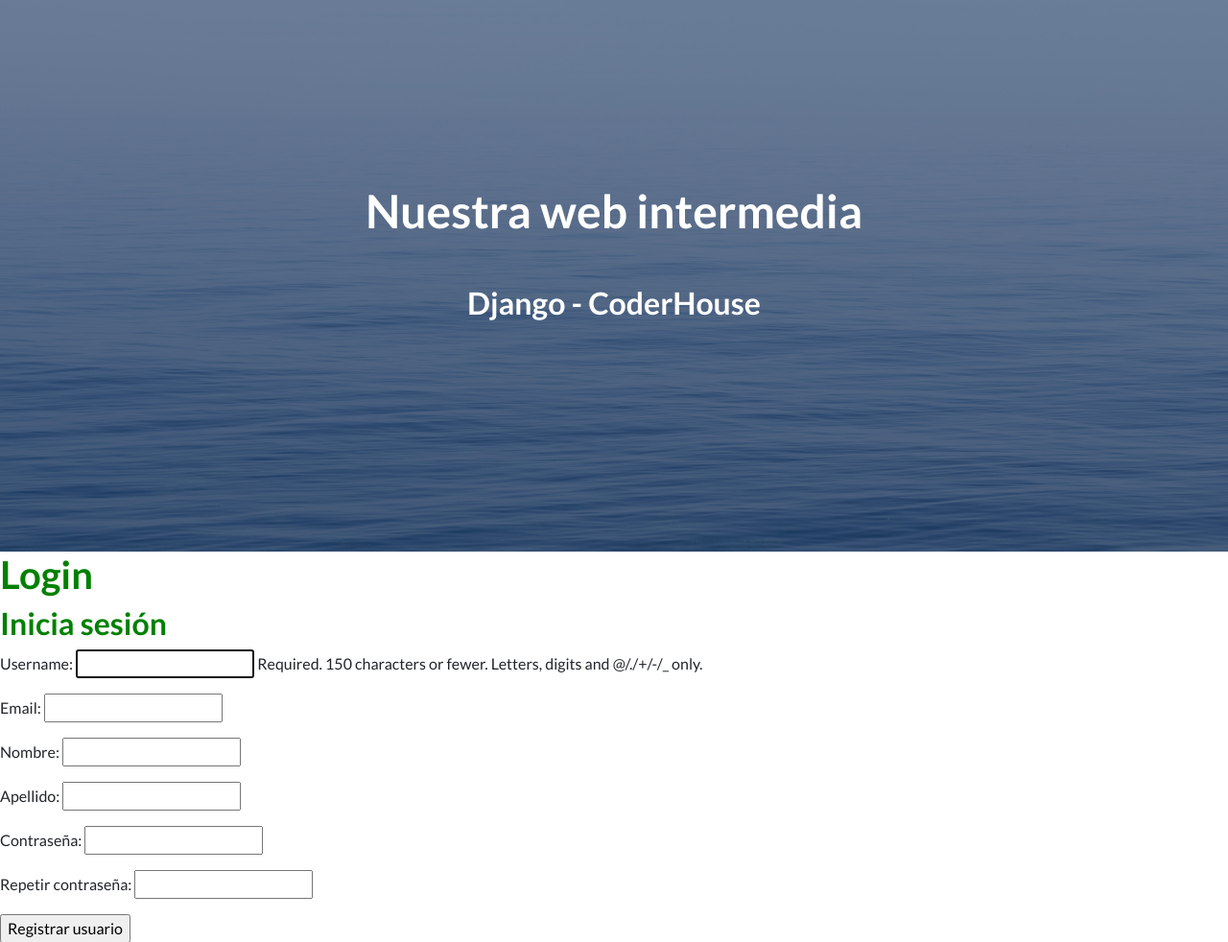
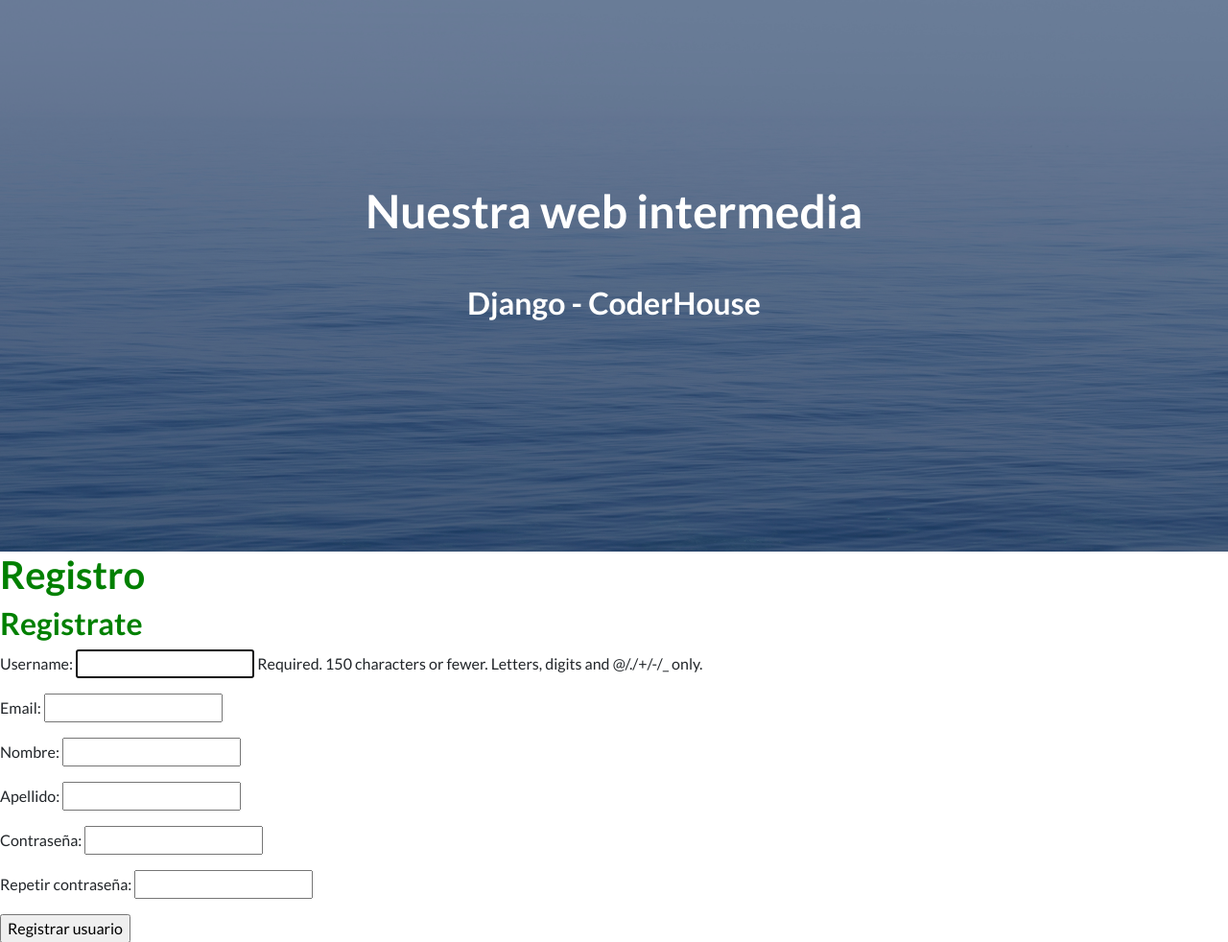
Before and after one commit to andresmachenaud/proyectocoder, a Django app: page /coder/registro/ in a window 1280 px wide. Shown: the part 67-1049 px from the top of the page at 96% size. Run offline with Django 4.2, Linux system fonts and the light colour scheme; parts of the project's set-up code (start-up, migrations or seed data) failed here and were passed over; some libraries are stand-ins or nearby versions.

Commit message:
Registro

```diff
--- a/AppCoder/templates/AppCoder/base.html
+++ b/AppCoder/templates/AppCoder/base.html
@@ -32,7 +32,7 @@
                 {% else %}
                     <p class="small text-muted mb-4 mb-lg-0">Hola Visitante</p>
                     <a class="btn btn-primary" href="{% url 'login' %}">Login</a>
-                    <a class="btn btn-primary" href="{% url 'logout' %}">Sign Up</a>
+                    <a class="btn btn-primary" href="{% url 'registro' %}">Sign Up</a>
                 {% endif %}
 
             </div>
--- a/AppCoder/templates/AppCoder/registro.html
+++ b/AppCoder/templates/AppCoder/registro.html
@@ -4,8 +4,8 @@
 
 {% block contenidoQueCambia %}
 
-<h1 style="color: green;">Login</h1>
-<h2 style="color: green;">Inicia sesión</h2>
+<h1 style="color: green;">Registro</h1>
+<h2 style="color: green;">Registrate</h2>
 
 {% if errores %}
     <p style="color: red;">Errores en el registro: {{errores}} </p>
--- a/AppCoder/views.py
+++ b/AppCoder/views.py
@@ -28,7 +28,7 @@ def inicio(request):
             imagen_url = ""
     else:
         imagen_url = ""
-    return render(request, "appcoder/inicio.html", {"imagen_url": imagen_url})
+    return render(request, "AppCoder/inicio.html", {"imagen_url": imagen_url})
 
 
 @login_required #USO DE DECORADORES
```
Also changed, not shown: db.sqlite3.
